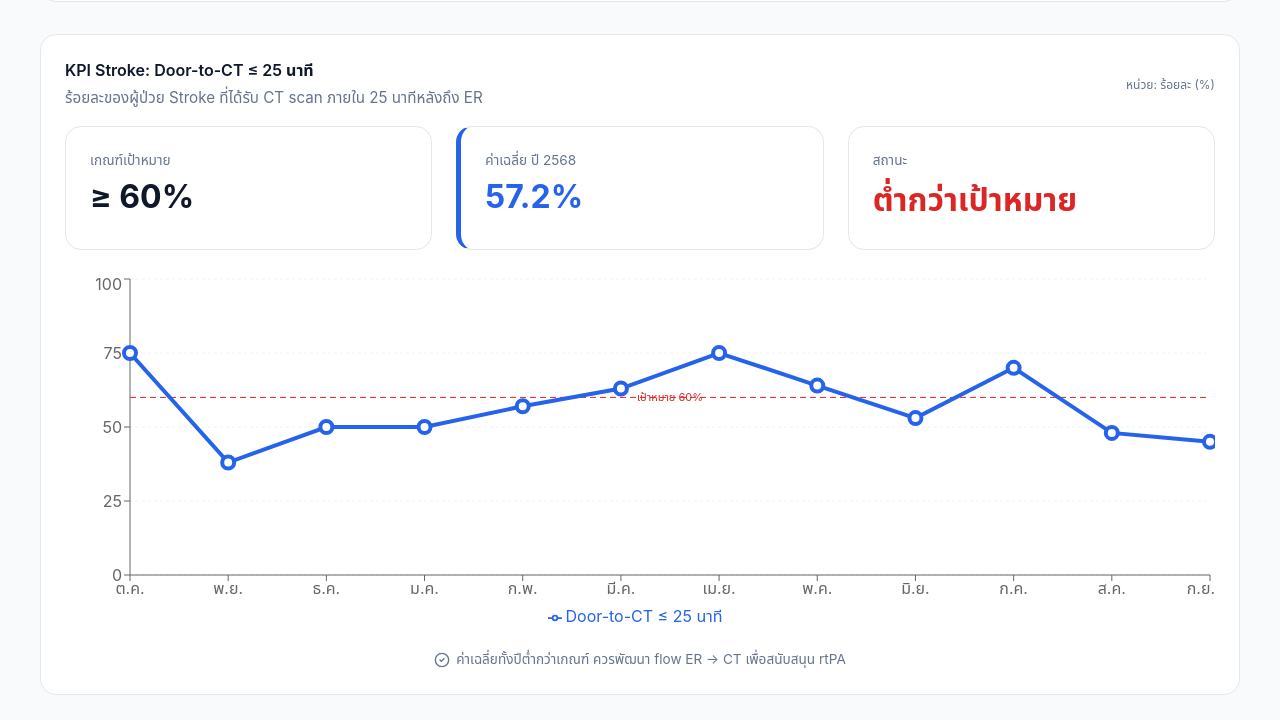
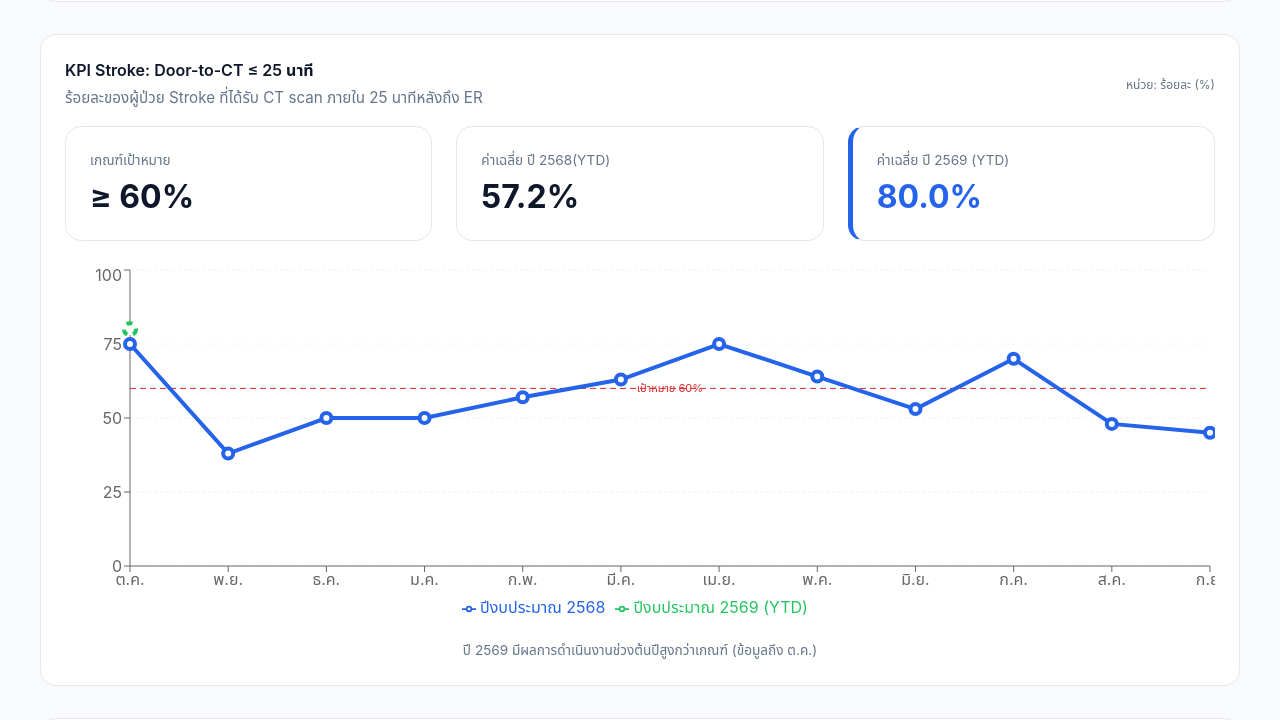
Before and after one commit to chinformation/stroke-kpi-dashboard, a React (Vite) app: page / in a window 1280 px wide. Shown: the part 831-1551 px from the top of the page. Built offline with nearby package versions, Linux system fonts and the light colour scheme.

Commit message:
Fix blank screen and add Door-to-CT FY2569 data

```diff
--- a/src/App.jsx
+++ b/src/App.jsx
@@ -22,7 +22,8 @@ const App = () => {
     { month: 'ส.ค.', year2567: 0,   year2568: 0 },
     { month: 'ก.ย.', year2567: 75,  year2568: 100 },
   ];
-  const dataDoorToCT = [
+// ปีงบประมาณ 2568
+const dataDoorToCT_2568 = [
   { month: 'ต.ค.', fast: 12, total: 16, percent: 75 },
   { month: 'พ.ย.', fast: 3,  total: 8,  percent: 38 },
   { month: 'ธ.ค.', fast: 4,  total: 8,  percent: 50 },
@@ -36,6 +37,46 @@ const App = () => {
   { month: 'ส.ค.', fast: 11, total: 23, percent: 48 },
   { month: 'ก.ย.', fast: 5,  total: 11, percent: 45 },
 ];
+// ปีงบประมาณ 2569 (ตอนนี้มีแค่ ต.ค.)
+const dataDoorToCT_2569 = [
+  { month: 'ต.ค.', fast: 9, total: 10, percent: 80 },
+  { month: 'พ.ย.', fast: null, total: null, percent: null },
+  { month: 'ธ.ค.', fast: null, total: null, percent: null },
+  { month: 'ม.ค.', fast: null, total: null, percent: null },
+  { month: 'ก.พ.', fast: null, total: null, percent: null },
+  { month: 'มี.ค.', fast: null, total: null, percent: null },
+  { month: 'เม.ย.', fast: null, total: null, percent: null },
+  { month: 'พ.ค.', fast: null, total: null, percent: null },
+  { month: 'มิ.ย.', fast: null, total: null, percent: null },
+  { month: 'ก.ค.', fast: null, total: null, percent: null },
+  { month: 'ส.ค.', fast: null, total: null, percent: null },
+  { month: 'ก.ย.', fast: null, total: null, percent: null },
+];
+
+// ================= MERGE DATA =================
+const dataDoorToCTMerged = dataDoorToCT_2568.map((item, index) => ({
+  month: item.month,
+
+  // ปี 2568
+  percent2568: item.percent,
+  fast2568: item.fast,
+  total2568: item.total,
+
+  // ปี 2569
+  percent2569: dataDoorToCT_2569[index]?.percent ?? null,
+  fast2569: dataDoorToCT_2569[index]?.fast ?? null,
+  total2569: dataDoorToCT_2569[index]?.total ?? null,
+}));
+
+// ค่าเฉลี่ย YTD ปี 2569 (คิดเฉพาะเดือนที่มีข้อมูล)
+const avg2569YTD = (
+  dataDoorToCT_2569
+    .filter(d => d.percent !== null)
+    .reduce((sum, d) => sum + d.percent, 0) /
+  dataDoorToCT_2569.filter(d => d.percent !== null).length
+).toFixed(1);
+
+
 
 const dataCT40_2568 = [
   { month: 'ต.ค.', percent: 88.89 },
@@ -208,29 +249,37 @@ const dataLab45_2567 = [
                 <div className="kpi-value">&ge; 60%</div>
               </div>
 
-              <div className="kpi-card highlight">
-                <div className="kpi-label">ค่าเฉลี่ย ปี 2568</div>
-                <div className="kpi-value primary">57.2%</div>
+              <div className="kpi-card">
+                <div className="kpi-label">ค่าเฉลี่ย ปี 2568(YTD)</div>
+                <div className="kpi-value">57.2%</div>
               </div>
 
-              <div className="kpi-card">
-                <div className="kpi-label">สถานะ</div>
-                <div className="kpi-value" style={{ color: '#dc2626' }}>
-                  ต่ำกว่าเป้าหมาย
-                </div>
+              <div className="kpi-card highlight">
+                <div className="kpi-label">ค่าเฉลี่ย ปี 2569 (YTD)</div>
+                <div className="kpi-value primary">{avg2569YTD}%</div>
               </div>
             </div>
 
             {/* Chart */}
             <ResponsiveContainer width="100%" height={360}>
-              <LineChart data={dataDoorToCT}>
+              <LineChart data={dataDoorToCTMerged}>
                 <CartesianGrid vertical={false} strokeDasharray="3 3" />
-                <XAxis dataKey="month" />
+
+                <XAxis
+                  dataKey="month"
+                  interval={0}
+                  allowDuplicatedCategory={false}
+                />
+
                 <YAxis domain={[0, 100]} />
+
                 <Tooltip
-                  formatter={(v, _, p) => [`${v}%`, 'ร้อยละ']}
-                  labelFormatter={(l) => `เดือน ${l}`}
+                  formatter={(value) =>
+                    value === null ? ['ยังไม่มีข้อมูล', ''] : [`${value}%`, 'ร้อยละ']
+                  }
+                  labelFormatter={(label) => `เดือน ${label}`}
                 />
+
                 <Legend />
 
                 <ReferenceLine
@@ -240,23 +289,37 @@ const dataLab45_2567 = [
                   label={{ value: 'เป้าหมาย 60%', fill: '#dc2626', fontSize: 11 }}
                 />
 
+                {/* ปีงบประมาณ 2568 */}
                 <Line
-                  name="Door-to-CT ≤ 25 นาที"
-                  dataKey="percent"
+                  name="ปีงบประมาณ 2568"
+                  dataKey="percent2568"
                   stroke="#2563eb"
                   strokeWidth={4}
+                  dot={{ r: 5 }}
+                />
+
+                {/* ปีงบประมาณ 2569 (YTD) */}
+                <Line
+                  name="ปีงบประมาณ 2569 (YTD)"
+                  dataKey="percent2569"
+                  stroke="#22c55e"
+                  strokeWidth={4}
+                  strokeDasharray="6 6"
                   dot={{ r: 6 }}
+                  connectNulls={false}
                 />
               </LineChart>
             </ResponsiveContainer>
 
             {/* Insight */}
             <div className="chart-footnote">
-              <CheckCircle2 size={16} color="#64748b" />
-              ค่าเฉลี่ยทั้งปีต่ำกว่าเกณฑ์ ควรพัฒนา flow ER → CT เพื่อสนับสนุน rtPA
+              ปี 2569 มีผลการดำเนินงานช่วงต้นปีสูงกว่าเกณฑ์ (ข้อมูลถึง ต.ค.)
             </div>
+
           </div>
           {/* ================= KPI #2 : Door-to-CT ≤ 25 นาที ================= */}
+
+
 
           {/* ================= KPI #3 : CT Brain ≤ 40 นาที (Stroke Fast Track) ================= */}
           <div className="chart-card">
```
